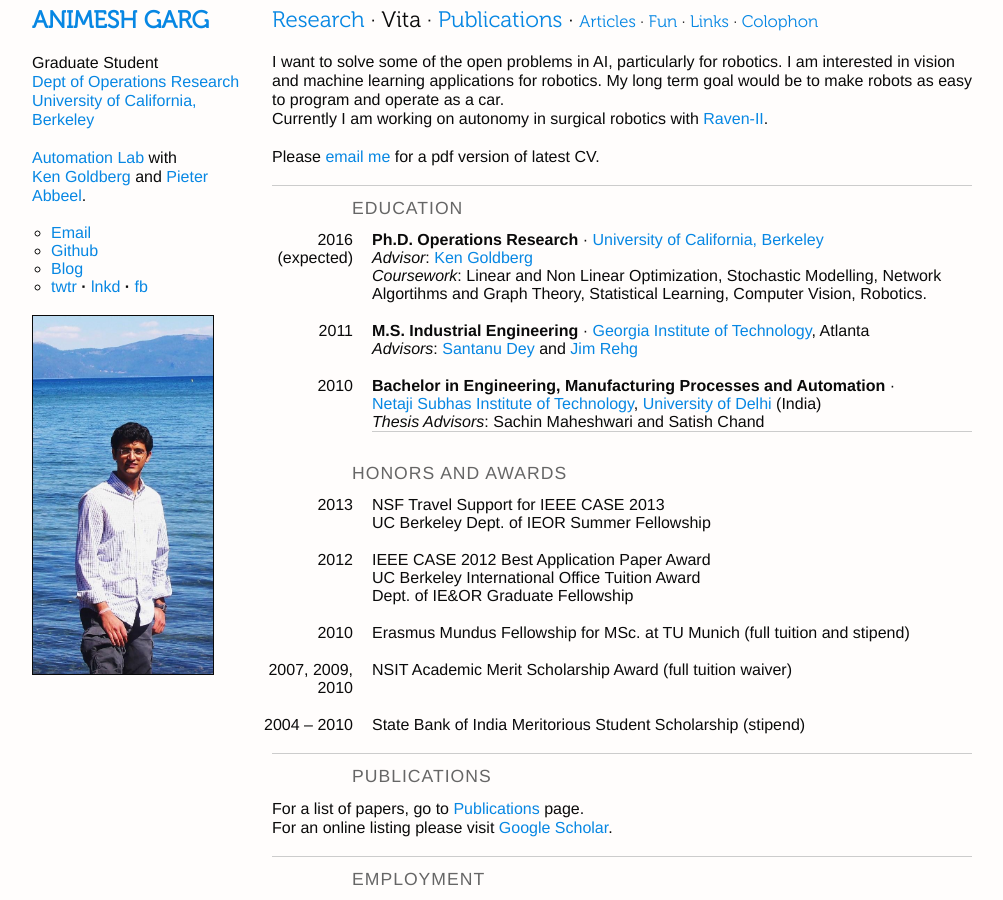
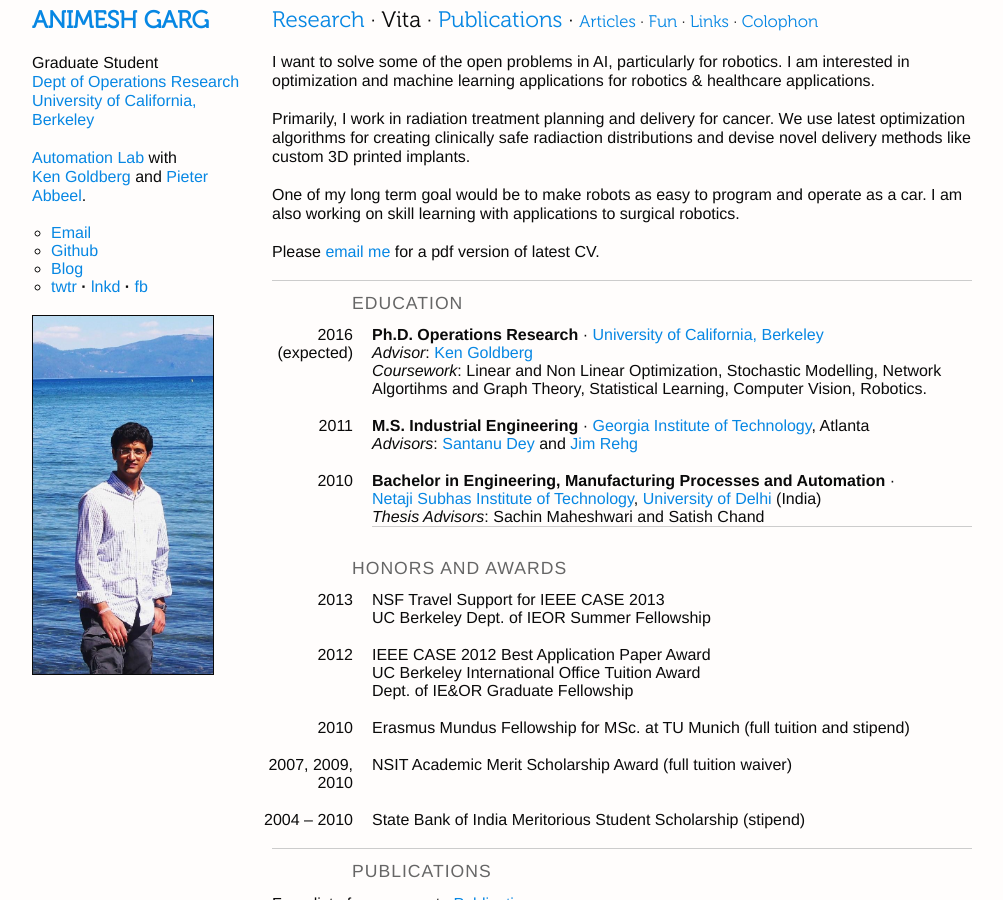
Before and after one commit to animesh-garg/jekyll-website, a Jekyll site: the page built from src/vita/index.md, in a window 1280 px wide and 900 px high. Shown: the whole window, without its empty margins (138-1141 px from the left). Built offline with Jekyll 4.4.1, drawn with Linux system fonts in a browser that asks for light colours.

Commit message:
added brachy bio in vita

```diff
--- a/src/vita/index.md
+++ b/src/vita/index.md
@@ -4,8 +4,11 @@ layout: default
 div_class: vita
 ---
 
-I want to solve some of the open problems in AI, particularly for robotics. I am interested in vision and machine learning applications for robotics. My long term goal would be to make robots as easy to program and operate as a car.
-Currently I am working on autonomy in surgical robotics with [Raven-II](http://r2db.tumblr.com/).
+I want to solve some of the open problems in AI, particularly for robotics. I am interested in optimization and machine learning applications for robotics & healthcare applications.
+
+Primarily, I work in radiation treatment planning and delivery for cancer. We use latest optimization algorithms for creating clinically safe radiaction distributions and devise novel delivery methods like custom 3D printed implants.
+
+One of my long term goal would be to make robots as easy to program and operate as a car. I am also working on skill learning with applications to surgical robotics.
 
 Please [email me](mailto:animesh.garg@berkeley.edu) for a pdf version of latest CV.
 
```
